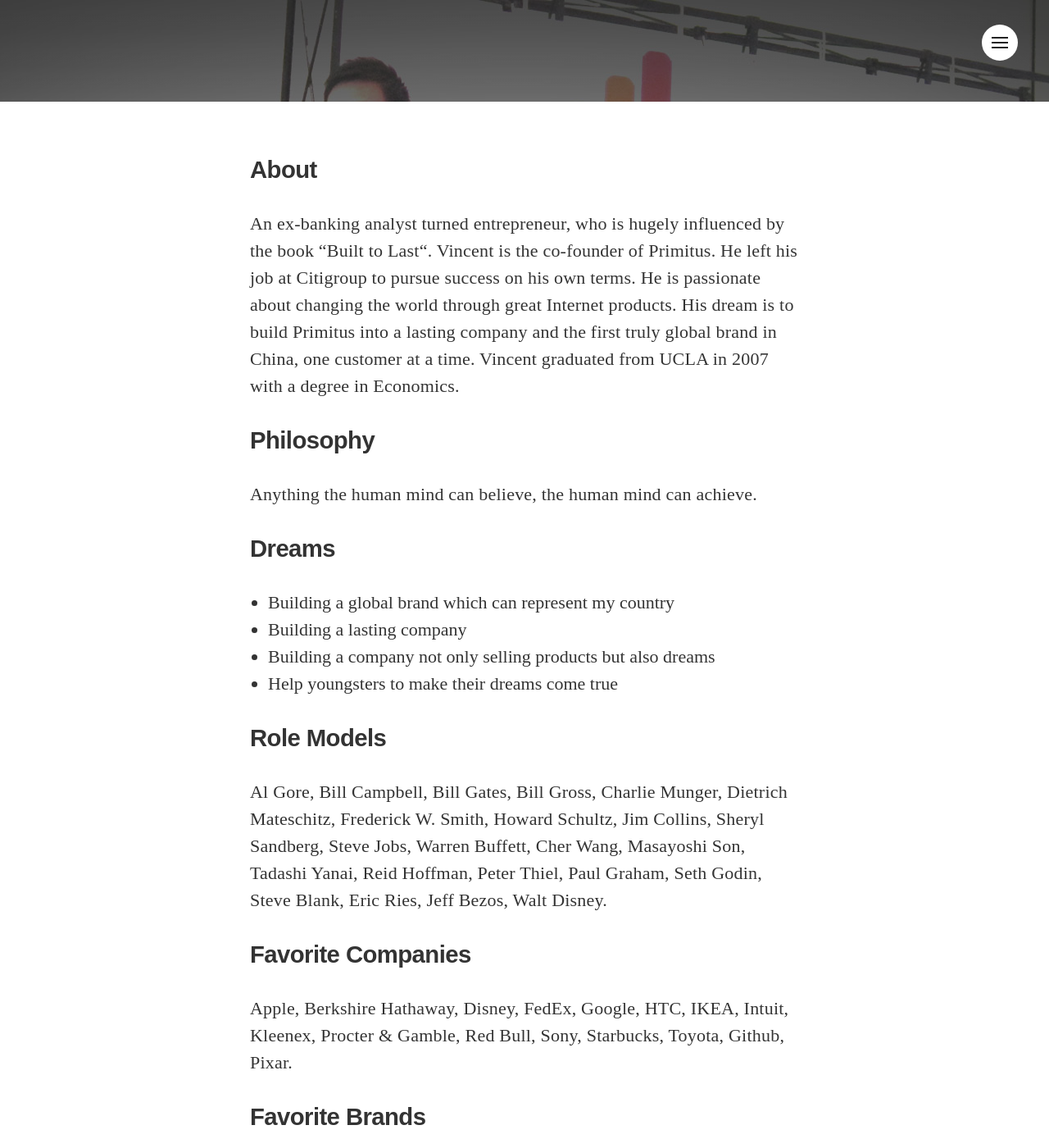
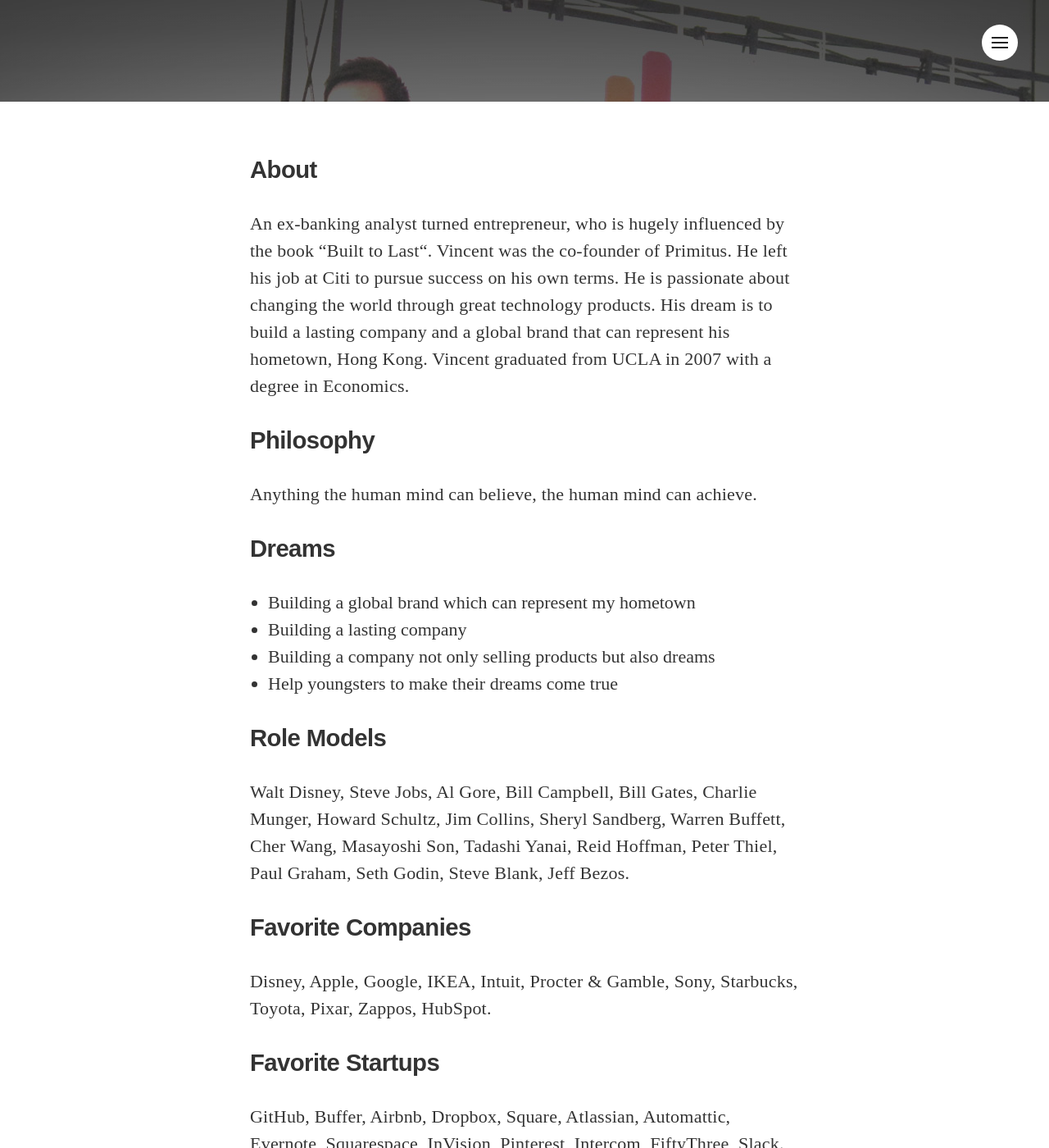
Before and after one commit to joxad/aneverendingdream, a Jekyll site: the page built from about/index.html, in a window 1280 px wide and 1400 px high, scrolled down 503 px. Shown: the whole window at 82% size. Built offline with Jekyll 4.4.1, drawn with Linux system fonts in a browser that asks for light colours; nearby versions of some CDN libraries; some web fonts are replaced; Markdown is read by kramdown in place of the engine named in the settings; some of the changed text lies outside the part shown.

Commit message:
Update about page content

```diff
--- a/about/index.html
+++ b/about/index.html
@@ -25,33 +25,36 @@
     <div class="container container--content">
       <div class="content-body">
         <h4>About</h4>
-        <p>An ex-banking analyst turned entrepreneur, who is hugely influenced by the book “Built to Last“. Vincent is the co-founder of Primitus. He left his job at Citigroup to pursue success on his own terms. He is passionate about changing the world through great Internet products. His dream is to build Primitus into a lasting company and the first truly global brand in China, one customer at a time. Vincent graduated from UCLA in 2007 with a degree in Economics.</p>
+        <p>An ex-banking analyst turned entrepreneur, who is hugely influenced by the book “Built to Last“. Vincent was the co-founder of Primitus. He left his job at Citi to pursue success on his own terms. He is passionate about changing the world through great technology products. His dream is to build a lasting company and a global brand that can represent his hometown, Hong Kong. Vincent graduated from UCLA in 2007 with a degree in Economics.</p>
         <h4>Philosophy</h4>
         <p>Anything the human mind can believe, the human mind can achieve.</p>
         <h4>Dreams</h4>
         <ul>
-        <li>Building a global brand which can represent my country</li>
+        <li>Building a global brand which can represent my hometown</li>
         <li>Building a lasting company</li>
         <li>Building a company not only selling products but also dreams</li>
         <li>Help youngsters to make their dreams come true</li>
         </ul>
         <h4>Role Models</h4>
         <p>
-          Al Gore, Bill Campbell, Bill Gates, Bill Gross, Charlie Munger, Dietrich Mateschitz, Frederick W. Smith, Howard Schultz, Jim Collins, Sheryl Sandberg, Steve Jobs, Warren Buffett, Cher Wang, Masayoshi Son, Tadashi Yanai, Reid Hoffman, Peter Thiel, Paul Graham, Seth Godin, Steve Blank, Eric Ries, Jeff Bezos, Walt Disney.
+          Walt Disney, Steve Jobs, Al Gore, Bill Campbell, Bill Gates, Charlie Munger, Howard Schultz, Jim Collins, Sheryl Sandberg, Warren Buffett, Cher Wang, Masayoshi Son, Tadashi Yanai, Reid Hoffman, Peter Thiel, Paul Graham, Seth Godin, Steve Blank, Jeff Bezos.
         </p>
         <h4>Favorite Companies</h4>
         <p>
-          Apple, Berkshire Hathaway, Disney, FedEx, Google, HTC, IKEA, Intuit, Kleenex, Procter & Gamble, Red Bull, Sony, Starbucks, Toyota, Github, Pixar.
+          Disney, Apple, Google, IKEA, Intuit, Procter & Gamble, Sony, Starbucks, Toyota, Pixar, Zappos, HubSpot.
+        </p>
+        <h4>Favorite Startups</h4>
+        <p>
+          GitHub, Buffer, Airbnb, Dropbox, Square, Atlassian, Automattic, Evernote, Squarespace, InVision, Pinterest, Intercom, FiftyThree, Slack.
         </p>
         <h4>Favorite Brands</h4>
         <p>
-          37signals, Apple, Canon, Coca-Cola, Disney, innocent drinks, Lexus, LittleMissMatched, Mercedes-Benz, Nike, Muji, Patagonia.
+          37signals, Apple, Canon, Coca-Cola, Disney, innocent drinks, method, Nike, Muji, Patagonia.
         </p>
-
       </div>
     </div>
   </section>
 </article>
-        <hr/>
+<hr/>
 {% include subscribe.html %}
 {% include footer.html %}
```
